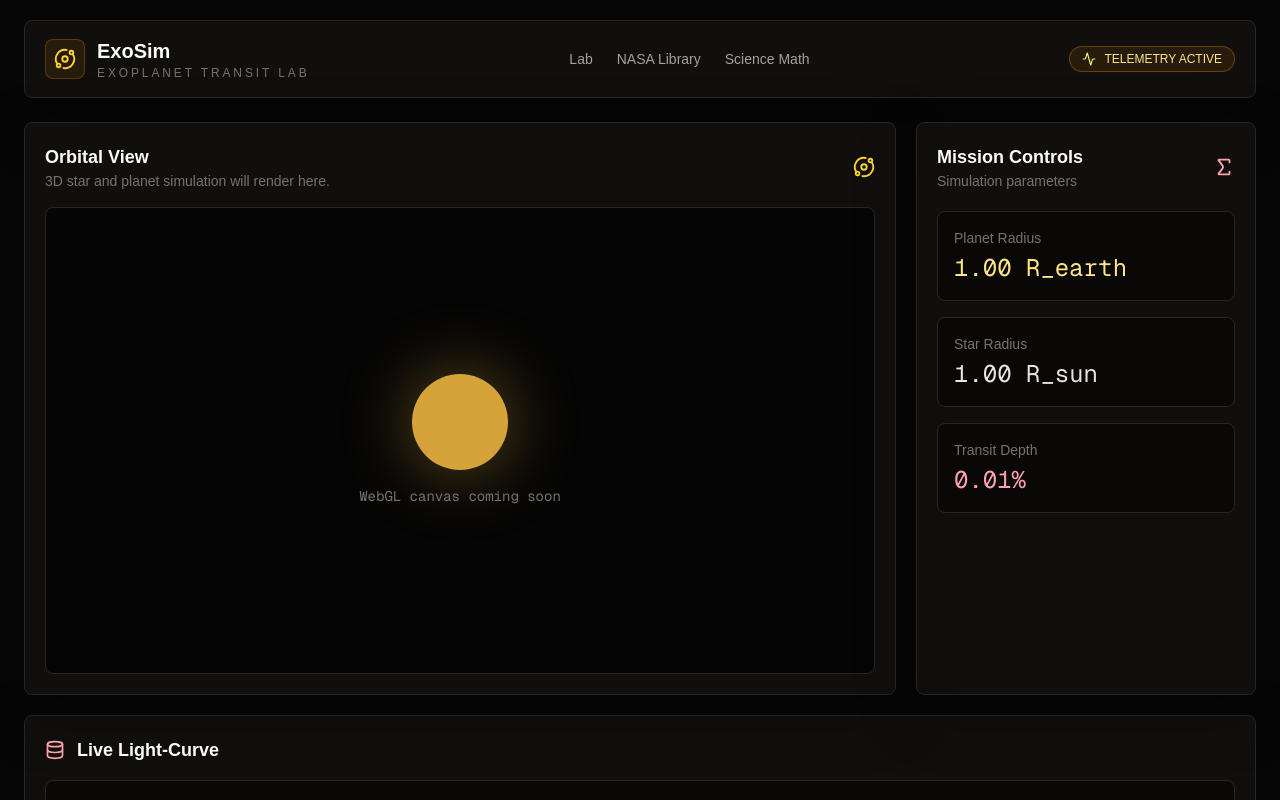
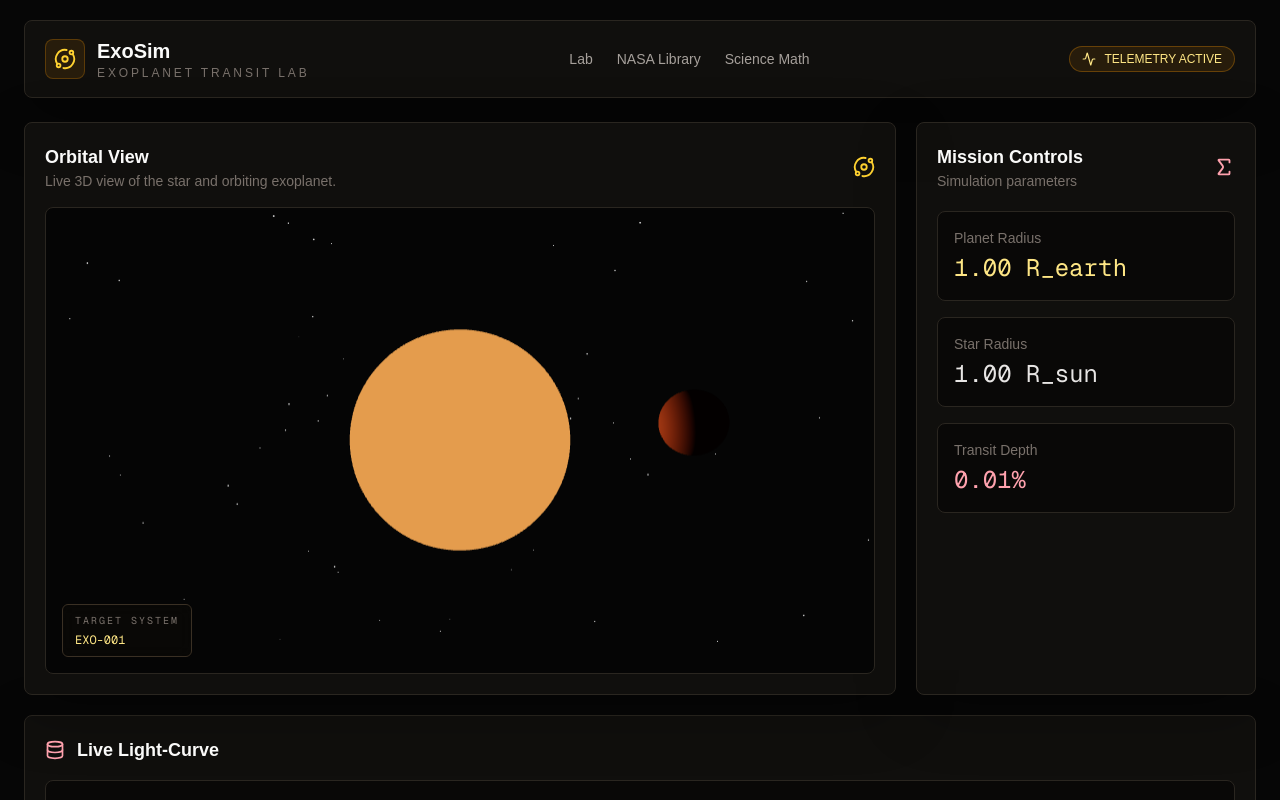
Before and after one commit to MlCheesey/exosim, a Next.js app: page / in a window 1280 px wide. Shown: the top 800 px of the page. Built offline with nearby package versions, Linux system fonts and the light colour scheme.

Commit message:
Add first 3D exoplanet scene

```diff
--- a/src/app/page.tsx
+++ b/src/app/page.tsx
@@ -1,4 +1,5 @@
 import { Activity, Database, Orbit, Sigma } from "lucide-react";
+import OrbitalScene from "@/components/OrbitalScene";
 
 export default function Home() {
   return (
@@ -28,15 +29,11 @@ export default function Home() {
             Science Math
           </a>
         </nav>
-
         <div className="flex items-center gap-2 rounded-full border border-amber-500/30 bg-amber-500/10 px-3 py-1 text-xs font-medium text-amber-200">
           <Activity size={14} />
           TELEMETRY ACTIVE
         </div>
-      </header>
-
-      <section
-        id="lab"
+      </header>      <section        id="lab"
         className="mx-auto mt-6 grid max-w-7xl gap-5 lg:grid-cols-[1fr_340px]"
       >
         <div className="rounded-lg border border-[#2A2620] bg-[#11100E]/90 p-5 shadow-[0_18px_60px_rgba(0,0,0,0.28)]">
@@ -46,17 +43,22 @@ export default function Home() {
                 Orbital View
               </h2>
               <p className="text-sm text-stone-500">
-                3D star and planet simulation will render here.
+                Live 3D view of the star and orbiting exoplanet.
               </p>
             </div>
+
             <Orbit className="text-amber-300" size={22} />
           </div>
 
-          <div className="flex aspect-video items-center justify-center rounded-lg border border-[#2A2620] bg-[#050505]">
-            <div className="text-center">
-              <div className="mx-auto mb-4 size-24 rounded-full bg-[#D6A33A] shadow-[0_0_70px_rgba(214,163,58,0.45)]" />
-              <p className="font-mono text-sm text-stone-500">
-                WebGL canvas coming soon
+          <div className="relative h-[360px] overflow-hidden rounded-lg border border-[#2A2620] bg-[#050505] sm:h-[440px] lg:h-auto lg:aspect-video">
+            <OrbitalScene />
+
+            <div className="pointer-events-none absolute bottom-4 left-4 rounded-md border border-[#3A3024] bg-[#0B0907]/80 px-3 py-2 backdrop-blur-sm">
+              <p className="font-mono text-[10px] uppercase tracking-[0.2em] text-stone-500">
+                Target system
+              </p>
+              <p className="mt-1 font-mono text-xs text-amber-200">
+                EXO-001
               </p>
             </div>
           </div>
@@ -68,8 +70,11 @@ export default function Home() {
               <h2 className="text-lg font-semibold text-stone-50">
                 Mission Controls
               </h2>
-              <p className="text-sm text-stone-500">Simulation parameters</p>
+              <p className="text-sm text-stone-500">
+                Simulation parameters
+              </p>
             </div>
+
             <Sigma className="text-rose-300" size={22} />
           </div>
 
@@ -93,12 +98,11 @@ export default function Home() {
               <p className="mt-1 font-mono text-2xl text-rose-300">0.01%</p>
             </div>
           </div>
-        </aside>
-      </section>
-
+        </aside>      </section>
       <section className="mx-auto mt-5 max-w-7xl rounded-lg border border-[#2A2620] bg-[#11100E]/90 p-5 shadow-[0_18px_60px_rgba(0,0,0,0.28)]">
         <div className="mb-4 flex items-center gap-3">
           <Database className="text-rose-300" size={20} />
+
           <h2 className="text-lg font-semibold text-stone-50">
             Live Light-Curve
           </h2>
@@ -109,7 +113,5 @@ export default function Home() {
             Streaming brightness will appear here.
           </p>
         </div>
-      </section>
-    </main>
-  );
+      </section>    </main>  );
 }
--- /dev/null
+++ b/src/components/OrbitalScene.tsx
@@ -0,0 +1,74 @@
+"use client";
+
+import { Canvas } from "@react-three/fiber";
+import { Stars } from "@react-three/drei";
+
+function Star() {
+    return (
+      <group>
+        {/* Main visible surface of the star */}
+        <mesh>
+          <sphereGeometry args={[1.35, 64, 64]} />
+          <meshStandardMaterial
+            color="#f0c982"
+            emissive="#b9682f"
+            emissiveIntensity={1.6}
+            roughness={0.8}
+          />
+        </mesh>
+
+        {/* Light emitted by the star */}
+        <pointLight
+          color="#f2b45f"
+          intensity={32}
+          distance={18}
+          decay={2}
+        />
+      </group>
+    );
+  }
+
+function Planet() {
+    return (
+        <mesh position={[2.7, 0.2, 0.5]}>
+            <sphereGeometry args={[0.38, 48, 48]} />
+            <meshStandardMaterial
+            color="#703d32"
+            roughness={0.9}
+            metalness={0.05}
+            />
+        </mesh>
+    )
+}
+
+export default function OrbitalScene() {
+    return (
+      <div className="h-full min-h-[360px] w-full">
+        <Canvas
+          camera={{
+            position: [0, 0, 7],
+            fov: 45,
+          }}
+          gl={{
+            antialias: true,
+            alpha: true,
+          }}
+        >
+          <ambientLight intensity={0.12} />
+
+          <Stars
+            radius={45}
+            depth={25}
+            count={900}
+            factor={2}
+            saturation={0}
+            fade
+            speed={0.15}
+          />
+
+          <Star />
+          <Planet />
+        </Canvas>
+      </div>
+    );
+  }
```
